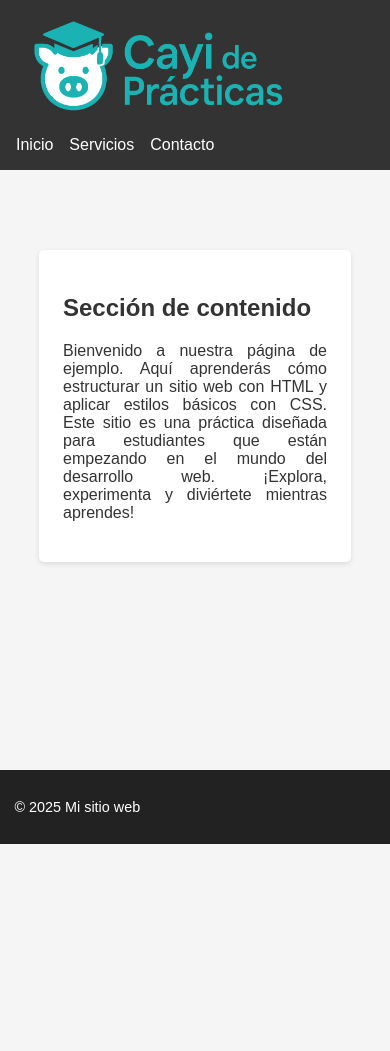
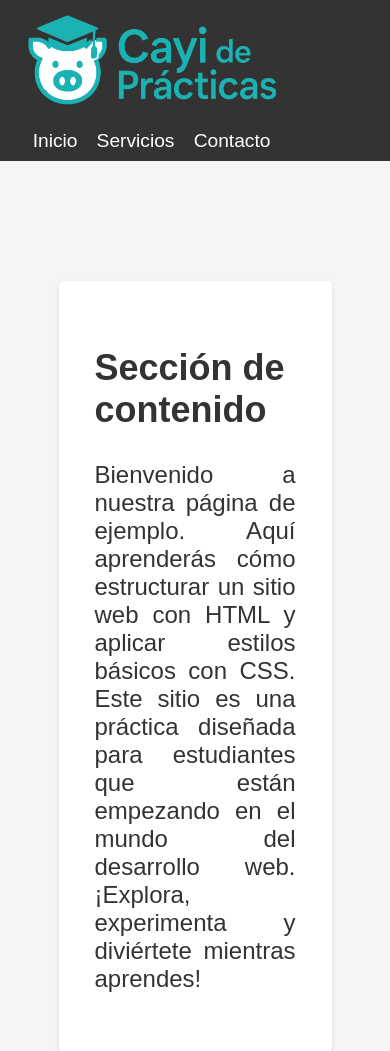
Before and after one commit to ElCayi/Pruebas, a plain HTML site: page index.html in a window 390 px wide. Shown: the top 1051 px of the page. Before the commit the page ends 844 px from the top, so only its background shows below. Drawn offline with Linux system fonts and the light colour scheme.

Commit message:
cambios responsive

```diff
--- a/estilos.css
+++ b/estilos.css
@@ -2,18 +2,21 @@
 body {
   margin: 0; /* Elimina el margen por defecto */
   font-family: Arial, sans-serif;
+  font-size: 1em;
   background-color: #f5f5f5;
   color: #333; /* Color de texto */
   display: flex; /* Flexbox para alinear el contenido */
   flex-direction: column;
   min-height: 100vh; /* Asegura que el cuerpo ocupe al menos toda la altura de la ventana */
+
 }
 
 /* Cabecera */
 header {
+  font-size: 1.2em; /* Tamaño de fuente */
   background-color: #333;
   color: white;
-  padding: 1em; /* Espacio alrededor del contenido */
+  padding: 0.5em; /* Espacio alrededor del contenido */
 }
 
 /* Navegación */
@@ -23,6 +26,7 @@ nav ul {
   margin: 0; /* Elimina el margen por defecto */
   display: flex; /* Flexbox para alinear horizontalmente */
   gap: 1em; /* Espacio entre los elementos. "em" en CSS, es una unidad relativa al tamaño de la fuente */
+  margin-left: 1.2em;
 }
 
 nav li a {
@@ -41,6 +45,7 @@ main {
   padding: 2em;
   background-color: #f5f5f5;
   left: 0 auto;
+  font-size: 1.5em;
 
 }
 
--- a/responsives.css
+++ b/responsives.css
@@ -1,13 +1,15 @@
 /* 1. Pantallas grandes (1300px o más) */
 @media screen and (min-width: 1300px) {
-  /* Estilos aquí */
+  body {
+
+  }
 }
 
 /* 2. Teléfonos (vertical) */
 @media screen and (max-width: 480px) {
 
     main {
-    max-width: 80%;
+    max-width: 70%;
   }
 
 }
```
